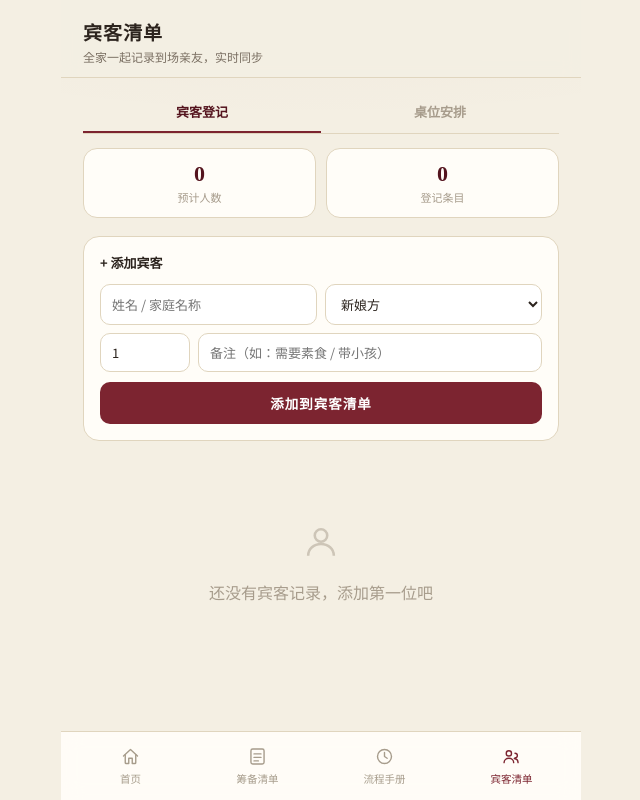
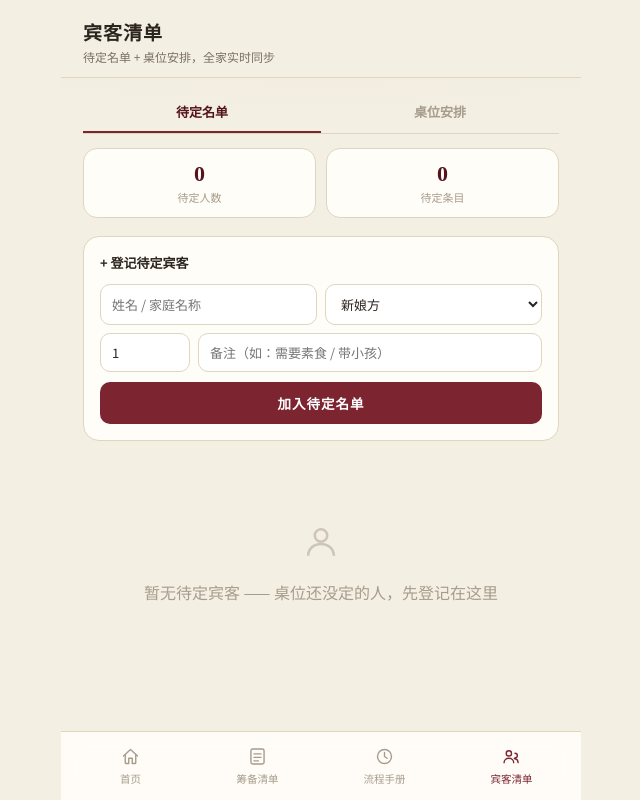
Before and after one commit to Nikki8251/mywedding, a Next.js app: page / in a window 1280 px wide. Both pictures are taken after a click on the button "宾客清单". Shown: the whole page, without its empty margins (319-959 px from the left). Built offline with nearby package versions, Linux system fonts and the light colour scheme.

Commit message:
宾客登记改为待定名单，支持分配桌位

```diff
--- a/pages/index.js
+++ b/pages/index.js
@@ -218,6 +218,21 @@ export default function Home() {
     }
   };
 
+  const assignPendingToTable = async (guest, tableId) => {
+    const parts = [];
+    if (Number(guest.count) > 1) parts.push(`${guest.count}人`);
+    if (guest.note) parts.push(guest.note);
+    const chip = guest.name + (parts.length ? `（${parts.join('、')}）` : '');
+
+    const tables = seatingRef.current.map((t) =>
+      t.id === tableId ? { ...t, guests: [...t.guests, chip] } : t
+    );
+    await saveSeating(tables);
+    await deleteGuest(guest.id);
+    const table = tables.find((t) => t.id === tableId);
+    showToast(`已把 ${guest.name} 分到 ${table ? table.label : ''}`);
+  };
+
   const goScreen = (name) => {
     setScreen(name);
     window.scrollTo(0, 0);
@@ -282,6 +297,7 @@ export default function Home() {
             removeGuestFromTable={removeGuestFromTable}
             moveGuestToTable={moveGuestToTable}
             addTable={addTable}
+            assignPendingToTable={assignPendingToTable}
           />
         </section>
       </div>
@@ -420,7 +436,7 @@ function HomeScreen({ overall, catStats, guests, currentUser, setCurrentUser, da
         <div className="quick-card" onClick={() => goScreen('guests')}>
           <svg className="qc-icon" viewBox="0 0 24 24" fill="none"><circle cx="9" cy="8.5" r="3" stroke="currentColor" strokeWidth="1.5" /><path d="M3.5 19c0-3 2.5-5 5.5-5s5.5 2 5.5 5" stroke="currentColor" strokeWidth="1.5" strokeLinecap="round" /></svg>
           <div className="qc-title">宾客清单</div>
-          <div className="qc-sub">{guests.length ? `已登记 ${totalGuestPeople} 人` : '共同记录到场亲友'}</div>
+          <div className="qc-sub">{guests.length ? `待定 ${totalGuestPeople} 人` : '桌位安排 · 待定名单'}</div>
         </div>
       </div>
 
@@ -582,13 +598,14 @@ function FlowScreen({ flowTab, setFlowTab }) {
 }
 
 /* ============================= GUESTS ============================= */
-function GuestsScreen({ guests, addGuest, deleteGuest, seating, addGuestToTable, removeGuestFromTable, moveGuestToTable, addTable }) {
+function GuestsScreen({ guests, addGuest, deleteGuest, seating, addGuestToTable, removeGuestFromTable, moveGuestToTable, addTable, assignPendingToTable }) {
   const [tab, setTab] = useState('list');
   const [name, setName] = useState('');
   const [side, setSide] = useState('bride');
   const [count, setCount] = useState(1);
   const [note, setNote] = useState('');
   const [newTableLabel, setNewTableLabel] = useState('');
+  const [assignOpenId, setAssignOpenId] = useState(null);
 
   const totalPeople = guests.reduce((a, g) => a + Number(g.count || 0), 0);
   const seatingTotal = seating.reduce((a, t) => a + t.guests.length, 0);
@@ -608,23 +625,23 @@ function GuestsScreen({ guests, addGuest, deleteGuest, seating, addGuestToTable,
     <>
       <div className="topbar">
         <h1>宾客清单</h1>
-        <div className="sub">全家一起记录到场亲友，实时同步</div>
+        <div className="sub">待定名单 + 桌位安排，全家实时同步</div>
       </div>
 
       <div className="flow-tabs">
-        <div className={`flow-tab ${tab === 'list' ? 'active' : ''}`} onClick={() => setTab('list')}>宾客登记</div>
+        <div className={`flow-tab ${tab === 'list' ? 'active' : ''}`} onClick={() => setTab('list')}>待定名单</div>
         <div className={`flow-tab ${tab === 'seating' ? 'active' : ''}`} onClick={() => setTab('seating')}>桌位安排</div>
       </div>
 
       {tab === 'list' && (
         <>
           <div className="guest-summary">
-            <div className="gs-card"><div className="gs-num">{totalPeople}</div><div className="gs-label">预计人数</div></div>
-            <div className="gs-card"><div className="gs-num">{guests.length}</div><div className="gs-label">登记条目</div></div>
+            <div className="gs-card"><div className="gs-num">{totalPeople}</div><div className="gs-label">待定人数</div></div>
+            <div className="gs-card"><div className="gs-num">{guests.length}</div><div className="gs-label">待定条目</div></div>
           </div>
 
           <div className="guest-form">
-            <div className="guest-form-title">+ 添加宾客</div>
+            <div className="guest-form-title">+ 登记待定宾客</div>
             <div className="gf-row">
               <input placeholder="姓名 / 家庭名称" value={name} onChange={(e) => setName(e.target.value)} />
               <select value={side} onChange={(e) => setSide(e.target.value)}>
@@ -637,14 +654,14 @@ function GuestsScreen({ guests, addGuest, deleteGuest, seating, addGuestToTable,
               <input type="number" min="1" placeholder="人数" value={count} onChange={(e) => setCount(e.target.value)} style={{ maxWidth: 90 }} />
               <input placeholder="备注（如：需要素食 / 带小孩）" value={note} onChange={(e) => setNote(e.target.value)} />
             </div>
-            <button className="gf-submit" onClick={submit}>添加到宾客清单</button>
+            <button className="gf-submit" onClick={submit}>加入待定名单</button>
           </div>
 
           <div className="guest-list">
             {!guests.length && (
               <div className="empty-state">
                 <svg viewBox="0 0 24 24" fill="none"><circle cx="12" cy="9" r="3.4" stroke="currentColor" strokeWidth="1.4" /><path d="M5 20c0-3.8 3.1-6.4 7-6.4s7 2.6 7 6.4" stroke="currentColor" strokeWidth="1.4" /></svg>
-                <div>还没有宾客记录，添加第一位吧</div>
+                <div>暂无待定宾客 —— 桌位还没定的人，先登记在这里</div>
               </div>
             )}
             {guests.slice().reverse().map((g) => (
@@ -655,9 +672,28 @@ function GuestsScreen({ guests, addGuest, deleteGuest, seating, addGuestToTable,
                   <div className="guest-tags">{SIDE_LABEL[g.side] || ''} · {g.count} 人{g.by ? ` · ${g.by} 添加` : ''}</div>
                   {g.note && <div className="guest-note">{g.note}</div>}
                 </div>
-                <button className="guest-del" onClick={() => deleteGuest(g.id)}>
-                  <svg viewBox="0 0 24 24" fill="none"><path d="M6 6l12 12M18 6L6 18" stroke="currentColor" strokeWidth="2" strokeLinecap="round" /></svg>
-                </button>
+                <div className="guest-row-actions">
+                  <div className="guest-chip-wrap">
+                    <button className="guest-assign" onClick={() => setAssignOpenId(assignOpenId === g.id ? null : g.id)}>分桌位</button>
+                    {assignOpenId === g.id && (
+                      <div className="move-menu">
+                        <div className="move-menu-title">分到：</div>
+                        {seating.map((t) => (
+                          <div
+                            key={t.id}
+                            className="move-menu-item"
+                            onClick={() => { assignPendingToTable(g, t.id); setAssignOpenId(null); }}
+                          >
+                            {t.label}
+                          </div>
+                        ))}
+                      </div>
+                    )}
+                  </div>
+                  <button className="guest-del" onClick={() => deleteGuest(g.id)}>
+                    <svg viewBox="0 0 24 24" fill="none"><path d="M6 6l12 12M18 6L6 18" stroke="currentColor" strokeWidth="2" strokeLinecap="round" /></svg>
+                  </button>
+                </div>
               </div>
             ))}
           </div>
--- a/styles/globals.css
+++ b/styles/globals.css
@@ -285,6 +285,11 @@ h1,h2,h3{font-family:'Noto Serif SC', serif; margin:0; color:var(--ink);}
 .guest-name{font-size:14px; font-weight:600;}
 .guest-tags{font-size:11px; color:var(--ink-faint); margin-top:3px;}
 .guest-note{font-size:11.5px; color:var(--ink-soft); margin-top:4px;}
+.guest-row-actions{display:flex; align-items:center; gap:8px; flex:none;}
+.guest-assign{
+  padding:6px 12px; border-radius:12px; border:1px solid var(--wine); background:transparent;
+  color:var(--wine-deep); font-size:11.5px; font-weight:600; cursor:pointer; white-space:nowrap;
+}
 .guest-del{
   width:26px; height:26px; border-radius:50%; border:none; background:var(--paper-deep); color:var(--ink-faint);
   flex:none; cursor:pointer; display:flex; align-items:center; justify-content:center;
```
